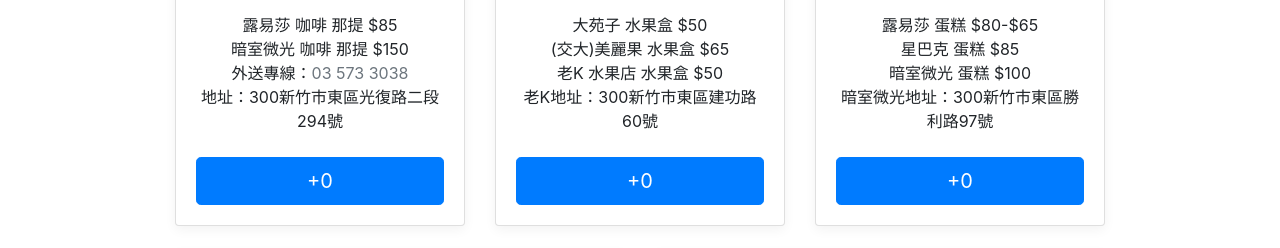
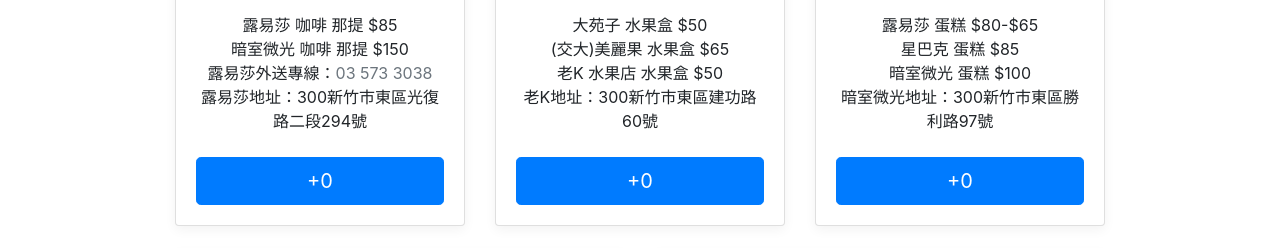
Before and after one commit to alec0123321/Proposal-Cost-Calculation, a plain HTML site: page index.html in a window 1280 px wide. Shown: the part 472-720 px from the top of the page. Drawn offline with nearby package versions, Linux system fonts and the light colour scheme.

Commit message:
fix coffee

```diff
--- a/index.html
+++ b/index.html
@@ -36,8 +36,8 @@
                 <!-- <li>露易莎 咖啡 美式 $60</li> -->
                 <li>露易莎 咖啡 那提 $85</li>
                 <li>暗室微光 咖啡 那提 $150</li>
-                <li >外送專線：<a class="text-muted" href="tel:035733038">03 573 3038</a></li>
-                <li>地址：300新竹市東區光復路二段294號</li>
+                <li >露易莎外送專線：<a class="text-muted" href="tel:035733038">03 573 3038</a></li>
+                <li>露易莎地址：300新竹市東區光復路二段294號</li>
               </ul>
               <button type="button" class="btn btn-lg btn-block btn-primary" @click="addCoffee">+{{coffee}}</button>
             </div>
```
